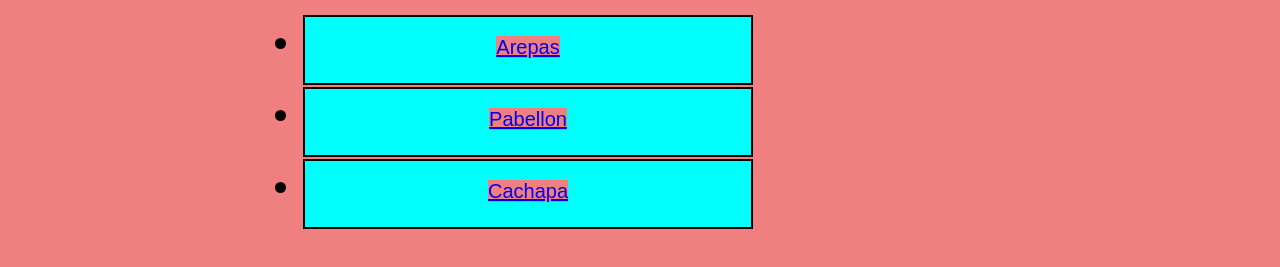
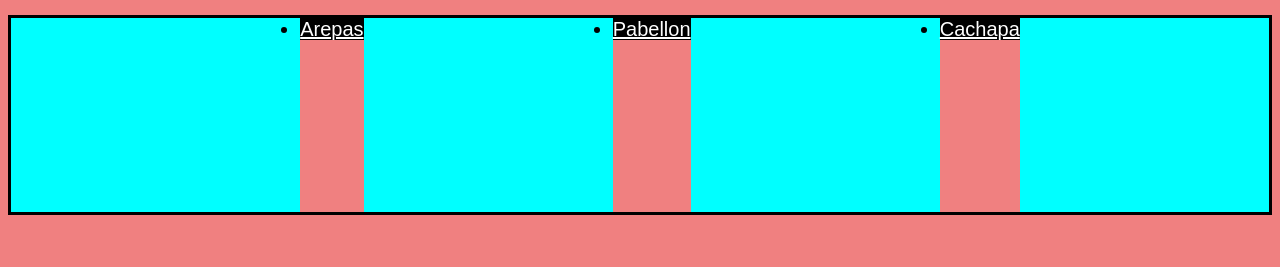
Before and after one commit to itsluigi1/odin-recipes, a plain HTML site: page index.html in a window 1280 px wide. Shown: the part 83-350 px from the top of the page. Drawn offline with Linux system fonts and the light colour scheme.

Commit message:
changes made to css to practice flex box and its function

```diff
--- a/style.css
+++ b/style.css
@@ -19,16 +19,16 @@ box-sizing: border-box;
     margin: auto;
  }
 
-li {
-    list-style: disc;
+ ul {
+    width: auto;
+    height: 200px;
+    display: flex;
+    justify-content: space-evenly;
     background-color: aqua;
-    text-align: center;
-    font-size: 35px;
-    border: 2px black solid;
-    width: 450px;
-    height: 70px;
-    padding: 5px 10px;
-    margin-left: 255px;
-    margin-top: 2px;
-    color: black
+    border: 3px, black, solid;
  }
+
+ .list {
+    background-color: black;
+    color: white
+ }
```
Also changed, not shown: index.html (line endings or trailing spaces).
